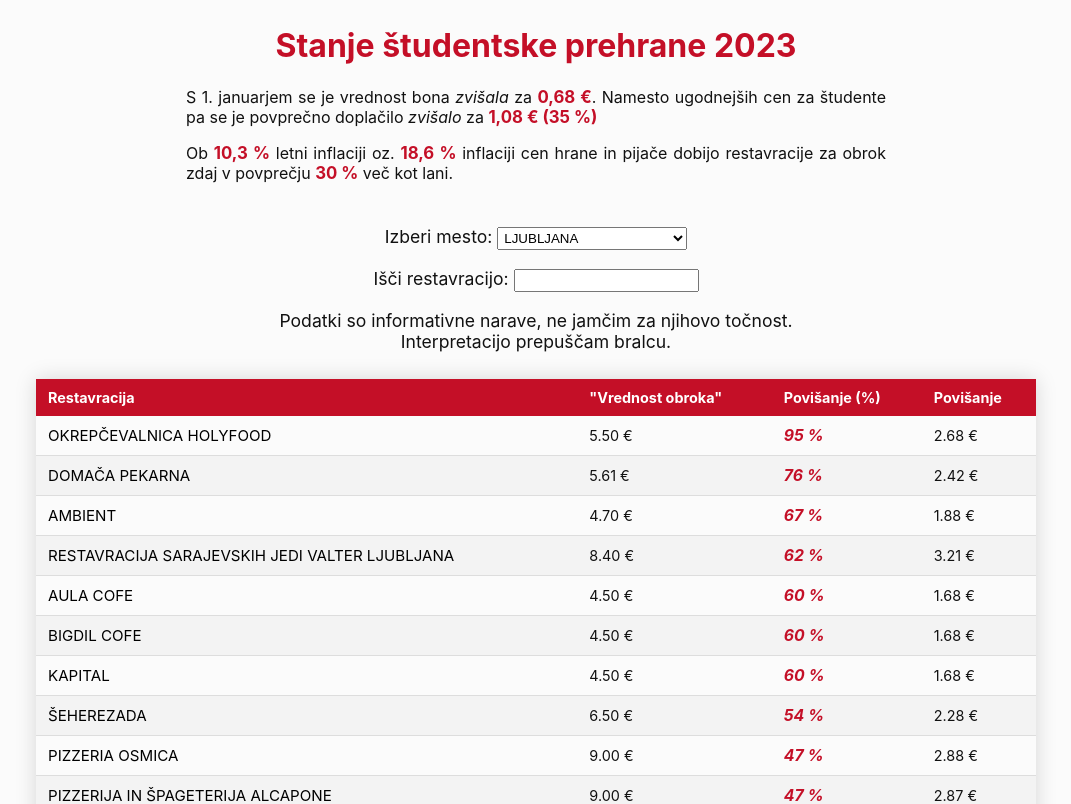
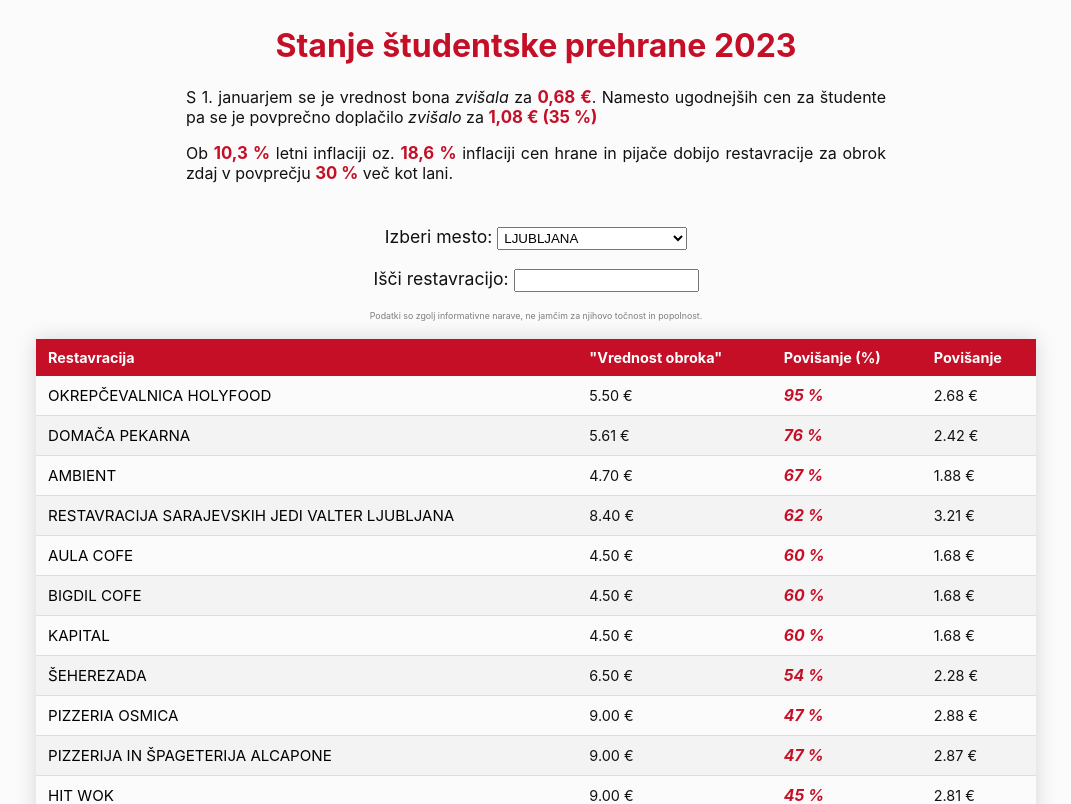
Before and after one commit to timkmecl/boni23, a React (Create React App) app: page / in a window 1280 px wide. Shown: the top 804 px of the page, without its empty margins (104-1175 px from the left). Built offline with nearby package versions, Linux system fonts and the light colour scheme.

Commit message:
add author

```diff
--- a/src/App.js
+++ b/src/App.js
@@ -49,7 +49,7 @@ function App() {
           <input type="search" name="search" id="search" value={search} onChange={handleSearchChange}/>
         </p>
         <p className='disclaimer'>
-            Podatki so informativne narave, ne jamčim za njihovo točnost. Interpretacijo prepuščam bralcu.
+            Podatki so zgolj informativne narave, ne jamčim za njihovo točnost in popolnost.
         </p>
       </div>
       {
@@ -57,7 +57,7 @@ function App() {
       }
 
       <div id="created-by">
-		    <p>Website created by <a href="//kmecl.tk">Tim Kmecl</a></p>
+		    <p>Website created by <a href="https://www.facebook.com/tim.kmecl/">Tim Kmecl</a></p>
 	    </div>
     </div>
   );
--- a/src/index.css
+++ b/src/index.css
@@ -9,6 +9,7 @@ body {
   color: #111;
   background-color: #fbfbfb;
 }
+
 
 code {
   font-family: source-code-pro, Menlo, Monaco, Consolas, 'Courier New',
@@ -53,6 +54,12 @@ strong {
 .search input, .search select {
   padding: 2px;
 }
+
+.disclaimer {
+  font-size: 0.5em;
+  color:rgba(0, 0, 0, 0.5)
+}
+
 
 .table {
   max-width: 1000px;
@@ -125,3 +132,23 @@ a {
   color: black;
   text-decoration: none;
 }
+
+
+
+#created-by {
+	margin-top: 20px;
+	padding: 10px 20px;
+	font-size: 0.8em;
+	color: #888;
+	line-height: 1.5;
+  text-align: center;
+}
+
+#created-by p {
+  margin: 0 5px;
+}
+
+#created-by a {
+	color: #777;
+	font-weight: bold;
+}
```
